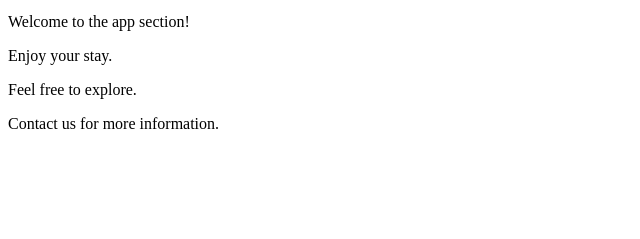
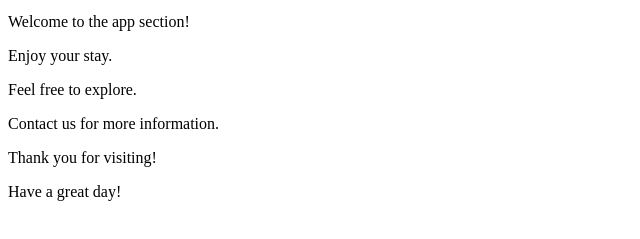
Before and after one commit to Bmb012/jump, a plain HTML site: page index.html in a window 1280 px wide. Shown: the part 101-340 px from the top of the page, without its empty margins (0-640 px from the left). Drawn offline with Linux system fonts and the light colour scheme.

Commit message:
new branch for my work

```diff
--- a/index.html
+++ b/index.html
@@ -14,6 +14,8 @@
         <p>Enjoy your stay.</p>
         <p>Feel free to explore.</p>
         <p>Contact us for more information.</p>
+        <p>Thank you for visiting!</p>
+        <p>Have a great day!</p>
     </div>
 
 </body>
```
